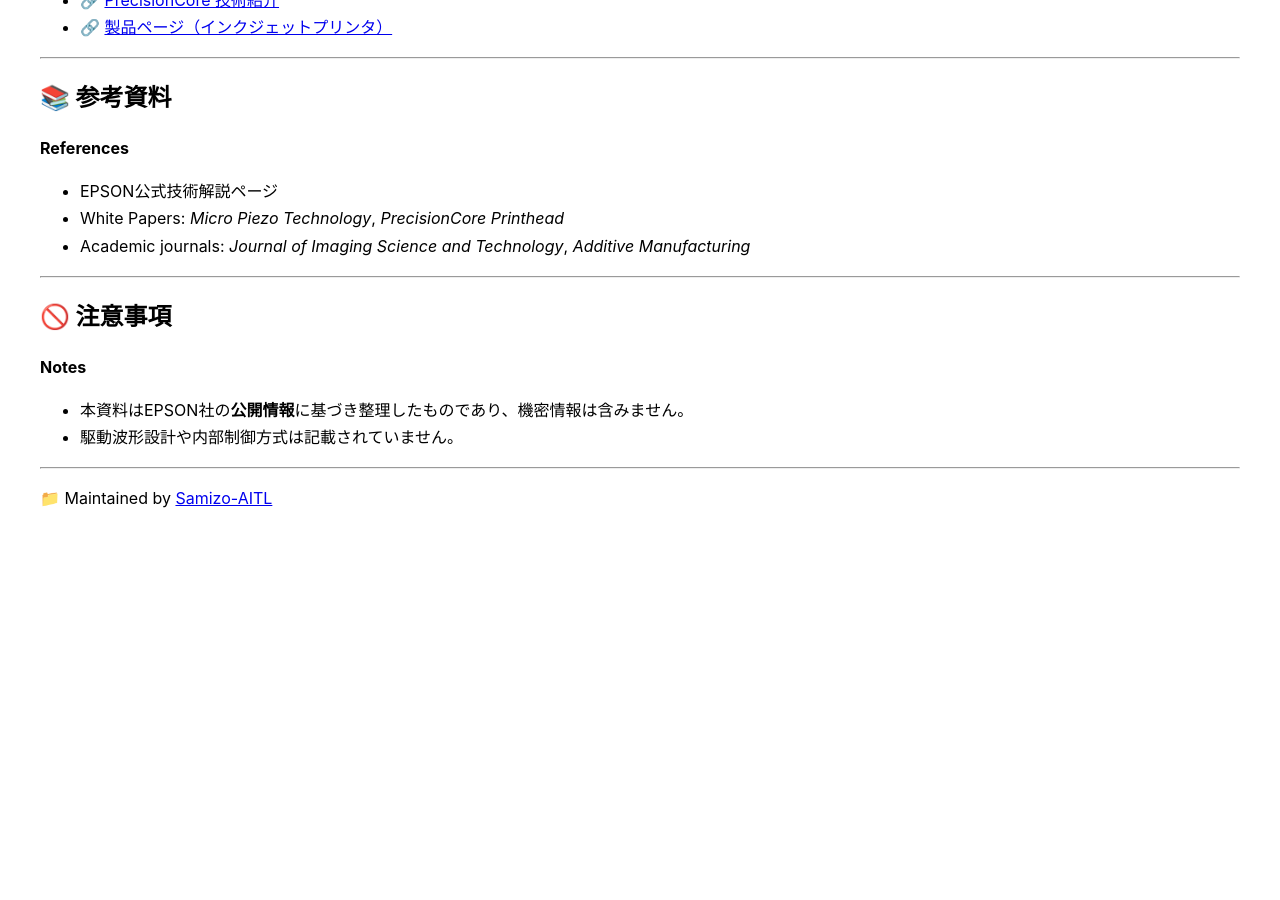
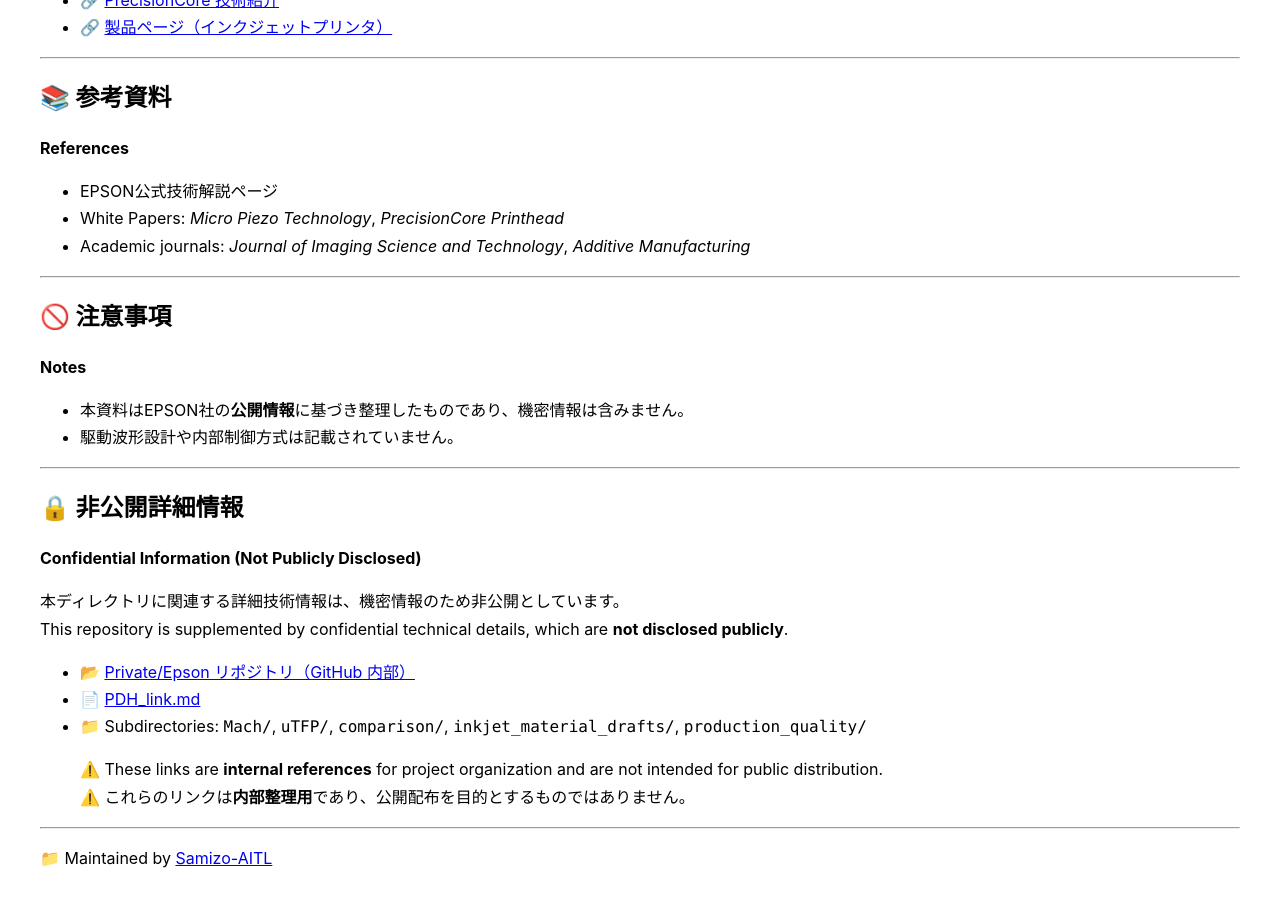
Before and after one commit to Samizo-AITL/Inkjet, a Jekyll site: the page built from makers/epson/index.md, in a window 1280 px wide and 900 px high, scrolled down 1312 px. Built offline with Jekyll 4.4.1, drawn with Linux system fonts in a browser that asks for light colours; before the commit the page ends 1852 px from its top, so only the background shows below that.

Commit message:
Update index.md

```diff
--- a/makers/epson/index.md
+++ b/makers/epson/index.md
@@ -77,4 +77,19 @@ EPSONは独自の**ピエゾ方式（Piezoelectric Inkjet）**を採用してお
 
 ---
 
+## 🔒 非公開詳細情報
+**Confidential Information (Not Publicly Disclosed)**
+
+本ディレクトリに関連する詳細技術情報は、機密情報のため非公開としています。
+This repository is supplemented by confidential technical details, which are **not disclosed publicly**.
+
+- 📂 [Private/Epson リポジトリ（GitHub 内部）](../)
+- 📄 [PDH_link.md](PDH_link.md)
+- 📁 Subdirectories: `Mach/`, `uTFP/`, `comparison/`, `inkjet_material_drafts/`, `production_quality/`
+
+> ⚠️ These links are **internal references** for project organization and are not intended for public distribution.
+> ⚠️ これらのリンクは**内部整理用**であり、公開配布を目的とするものではありません。
+
+---
+
 📁 Maintained by [Samizo-AITL](https://samizo-aitl.github.io)
```
